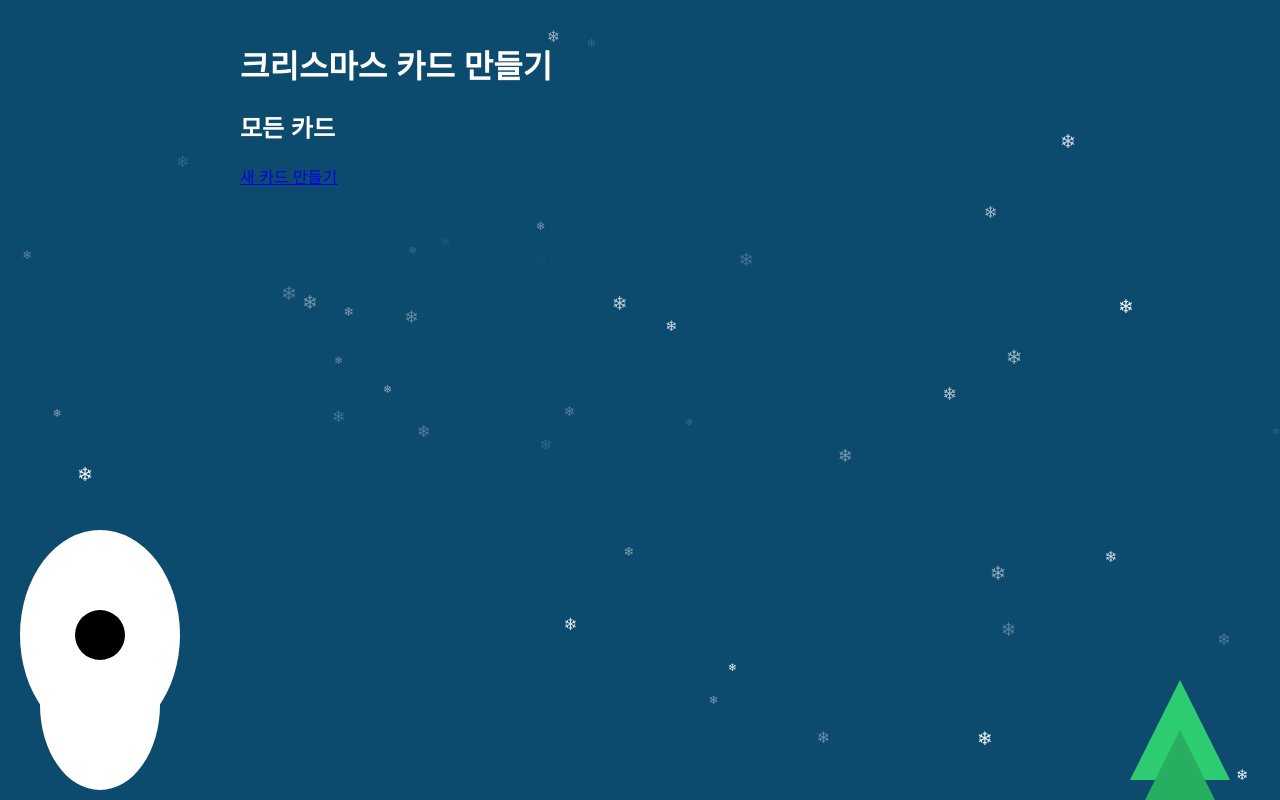
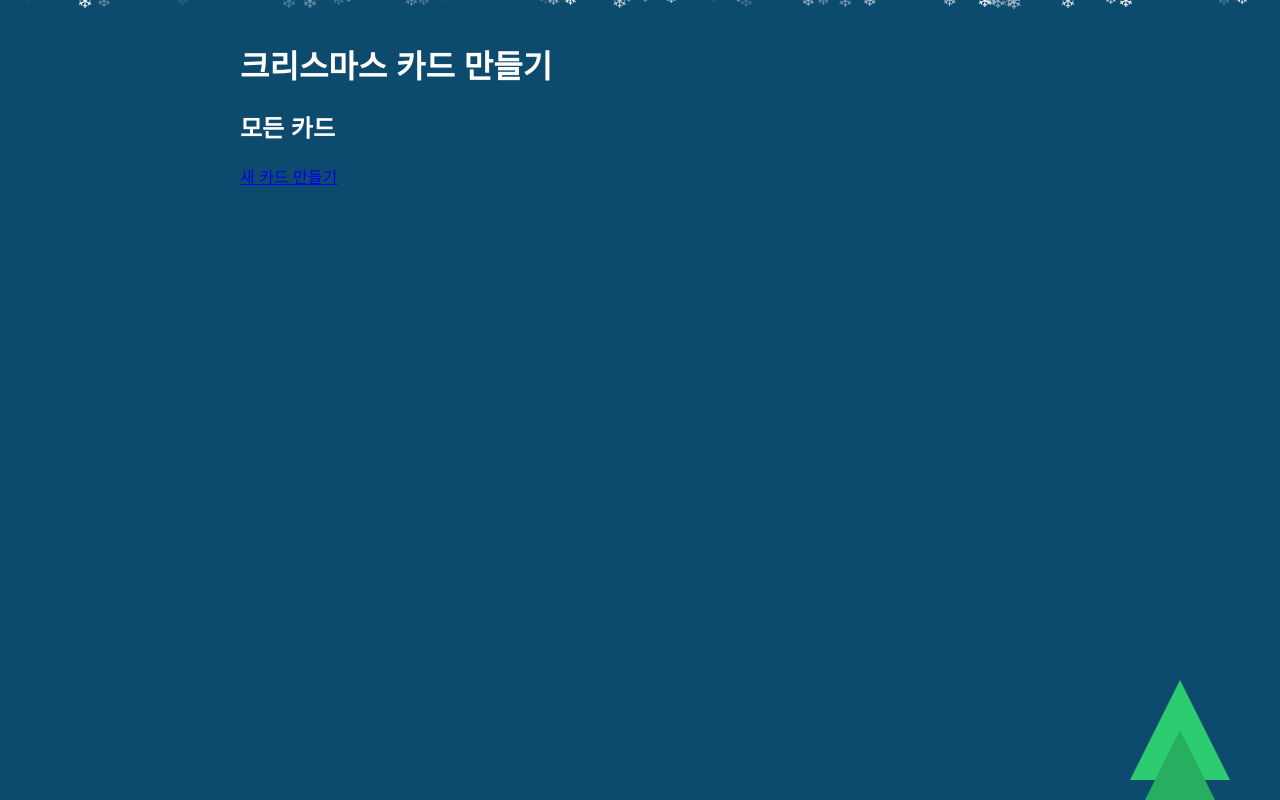
Before and after one commit to thelastmanchan/ChristmasCard, a Flask app: page / in a window 1280 px wide. Run offline with Flask 3, Linux system fonts and the light colour scheme; data that the repository does not hold is empty.

Commit message:
눈사람 제거

```diff
--- a/ChristmasCard/static/script.js
+++ b/ChristmasCard/static/script.js
@@ -1,18 +1,19 @@
 document.addEventListener('DOMContentLoaded', function() {
+
     const snowContainer = document.getElementById('snow');
 
     function createSnowflake() {
         const snowflake = document.createElement('div');
         snowflake.classList.add('snowflake');
         snowflake.style.left = Math.random() * window.innerWidth + 'px';
-        snowflake.style.animationDuration = Math.random() * 3 + 2 + 's';
-        snowflake.style.opacity = Math.random();
-        snowflake.style.fontSize = Math.random() * 10 + 10 + 'px';
-        snowflake.innerHTML = '❄';
-        return snowflake;
+        snowflake.style.animationDuration = Math.random() * 3 + 2 + 's'; // 애니메이션 시간 랜덤
+        snowflake.style.opacity = Math.random(); // 불투명도 랜덤
+        snowflake.style.fontSize = Math.random() * 10 + 10 + 'px'; // 크기 랜덤
+        snowflake.innerHTML = '❄'; // 눈송이 문자
+        return snowflake; // 생성된 눈송이 반환
     }
 
-    for (let i = 0; i < 50; i++) {
+    for (let i = 0; i < 50; i++) { // 눈송이 개수
         snowContainer.appendChild(createSnowflake());
     }
-});
+ });
--- a/ChristmasCard/static/style.css
+++ b/ChristmasCard/static/style.css
@@ -15,28 +15,6 @@ body {
     padding: 20px;
     position: relative;
     z-index: 1;
-}
-
-.snowman {
-    position: fixed;
-    left: 50px;
-    bottom: 20px;
-    width: 100px;
-    height: 150px;
-    background: #fff;
-    border-radius: 50%;
-    box-shadow: 0 0 0 10px #fff, 0 -70px 0 30px #fff;
-}
-
-.snowman::before {
-    content: '';
-    position: absolute;
-    top: -20px;
-    left: 25px;
-    width: 50px;
-    height: 50px;
-    background: #000;
-    border-radius: 50%;
 }
 
 .christmas-tree {
@@ -81,22 +59,23 @@ body {
     left: 0;
     right: 0;
     bottom: 0;
-    pointer-events: none;
-    z-index: 1000;
+    pointer-events: none; /* 클릭 이벤트 무시 */
 }
 
 @keyframes snowfall {
     0% {
         transform: translateY(-10vh);
+        opacity: 1; /* 처음에 보이게 */
     }
+
     100% {
         transform: translateY(100vh);
+        opacity: 0; /* 아래로 떨어지면서 사라짐 */
     }
 }
 
 .snowflake {
-    color: #fff;
-    position: absolute;
-    top: -10px;
-    animation: snowfall linear infinite;
+    color: #fff; /* 눈송이 색상 */
+    position: absolute; /* 절대 위치 */
+    top: -10px; /* 화면 위에서 시작 */
 }
--- a/ChristmasCard/templates/base.html
+++ b/ChristmasCard/templates/base.html
@@ -7,7 +7,6 @@
     <link rel="stylesheet" href="{{ url_for('static', filename='style.css') }}">
 </head>
 <body>
-    <div class="snowman"></div>
     <div class="christmas-tree"></div>
     <div id="snow"></div>
     <div class="container">
```
